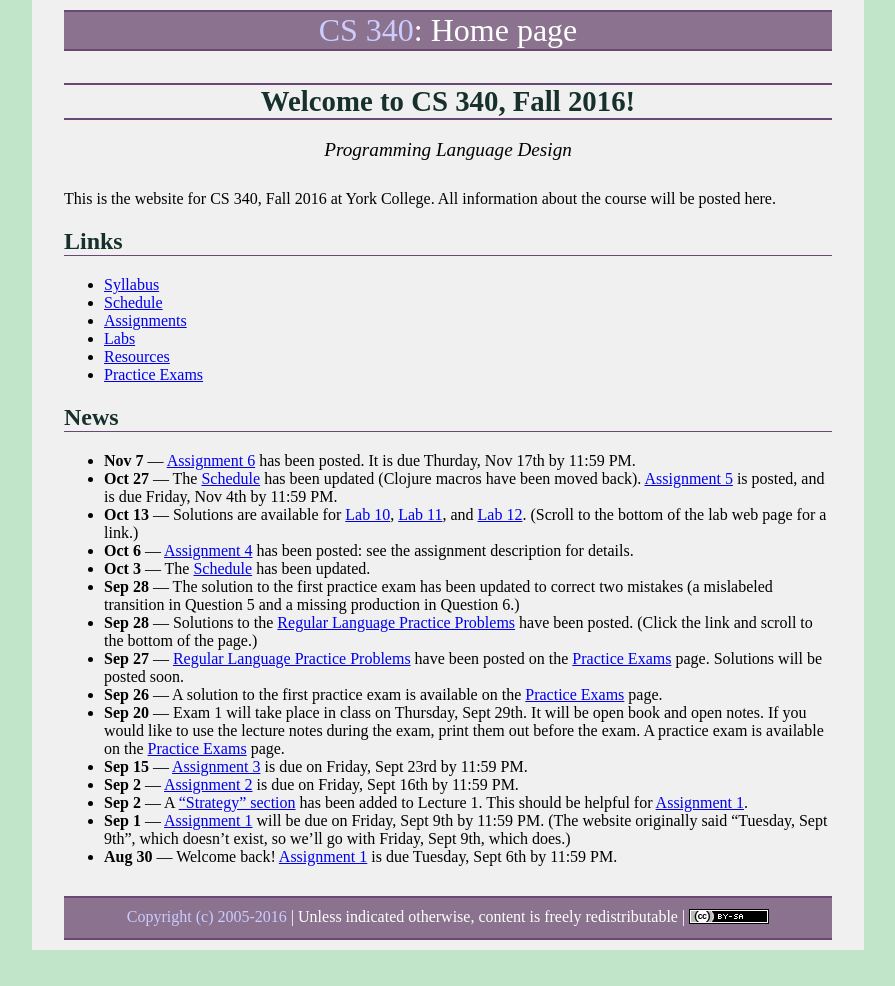
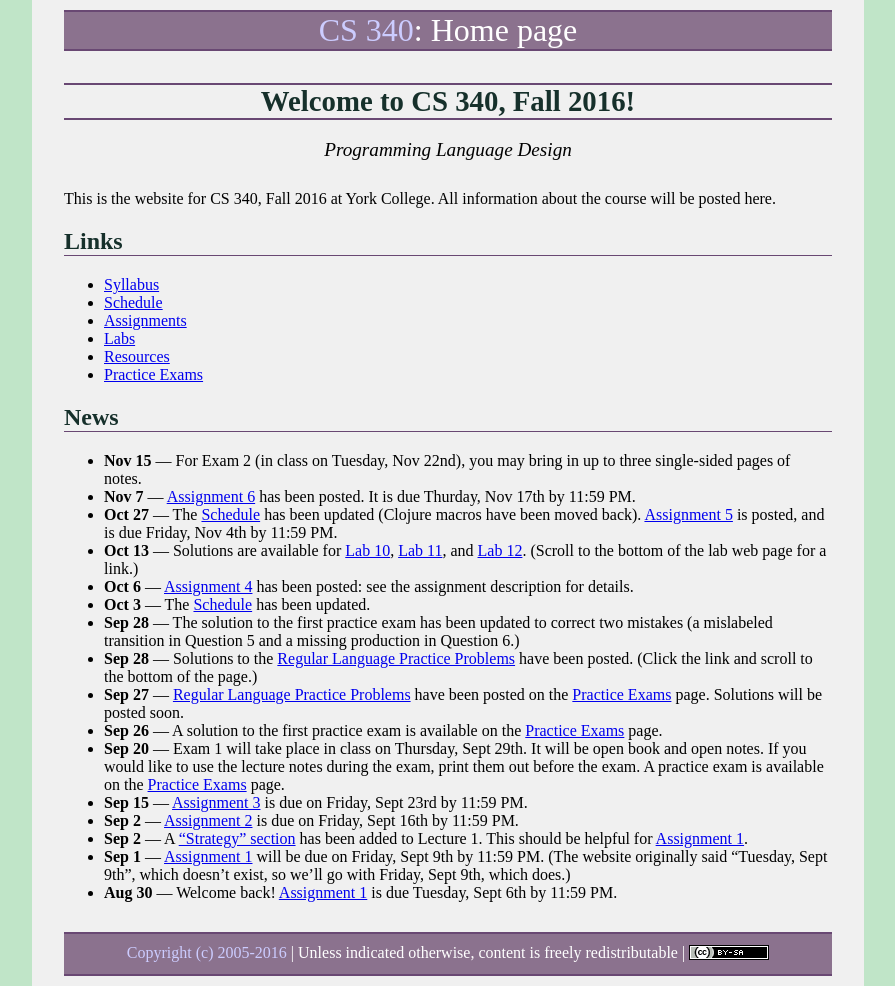
Before and after one commit to ycpcs/cs340-fall2016, a Jekyll site: the page built from index.md, in a window 1280 px wide. Shown: the whole page, without its empty margins (192-1087 px from the left). Built offline with Jekyll 4.4.1, drawn with Linux system fonts in a browser that asks for light colours; some web fonts are replaced; before the commit the page ends 950 px from its top, so only the background shows below that.

Commit message:
allow notes on exam 2

```diff
--- a/index.md
+++ b/index.md
@@ -20,6 +20,7 @@ This is the website for CS 340, Fall 2016 at York College.  All information abou
 
 ## News
 
+* **Nov 15** &mdash; For Exam 2 (in class on Tuesday, Nov 22nd), you may bring in up to three single-sided pages of notes.
 * **Nov 7** &mdash; [Assignment 6](assign/assign06.html) has been posted.  It is due Thurday, Nov 17th by 11:59 PM.
 * **Oct 27** &mdash; The [Schedule](schedule.html) has been updated (Clojure macros have been moved back).  [Assignment 5](assign/assign05.html) is posted, and is due Friday, Nov 4th by 11:59 PM.
 * **Oct 13** &mdash; Solutions are available for [Lab 10](labs/lab10.html), [Lab 11](labs/lab11.html), and [Lab 12](labs/lab12.html).  (Scroll to the bottom of the lab web page for a link.)
```
